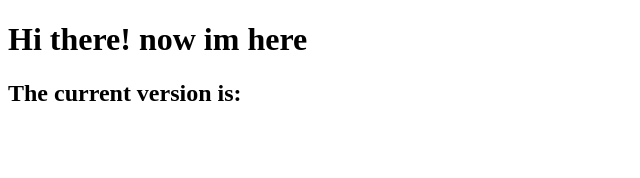
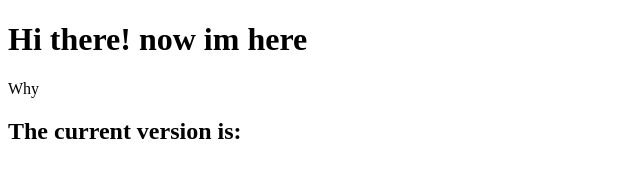
Before and after one commit to Donmagedon/CodingTest, a website: page src/index.html in a window 1280 px wide. Shown: the whole page, without its empty margins (0-640 px from the left). Drawn offline with Linux system fonts and the light colour scheme; no server answers.

Commit message:
adding span

```diff
--- a/src/index.html
+++ b/src/index.html
@@ -8,6 +8,7 @@
     </head>
     <body>
         <h1>Hi there! now im here</h1>
+        <span>Why</span>
         <h2 ><b>The current version is:<span id="display"></span></b></h2>
     </body>
 </body>
```
